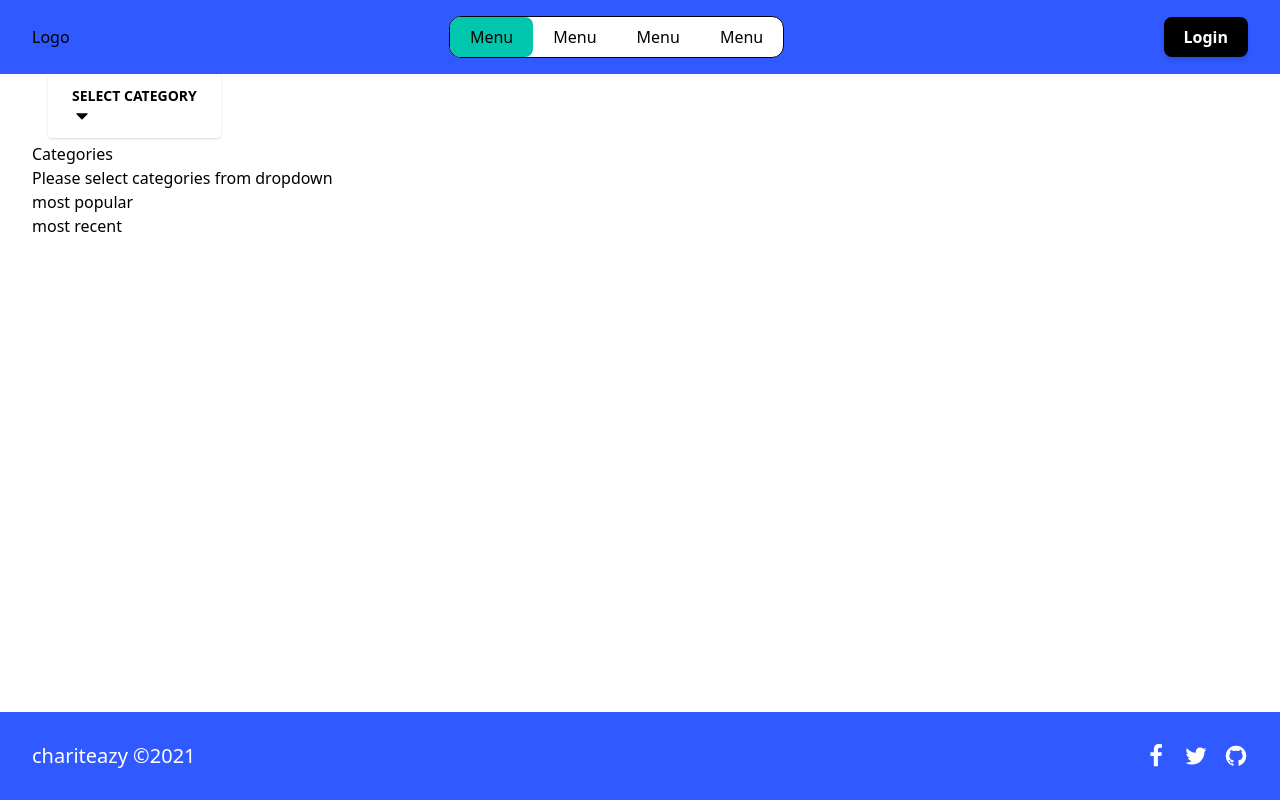
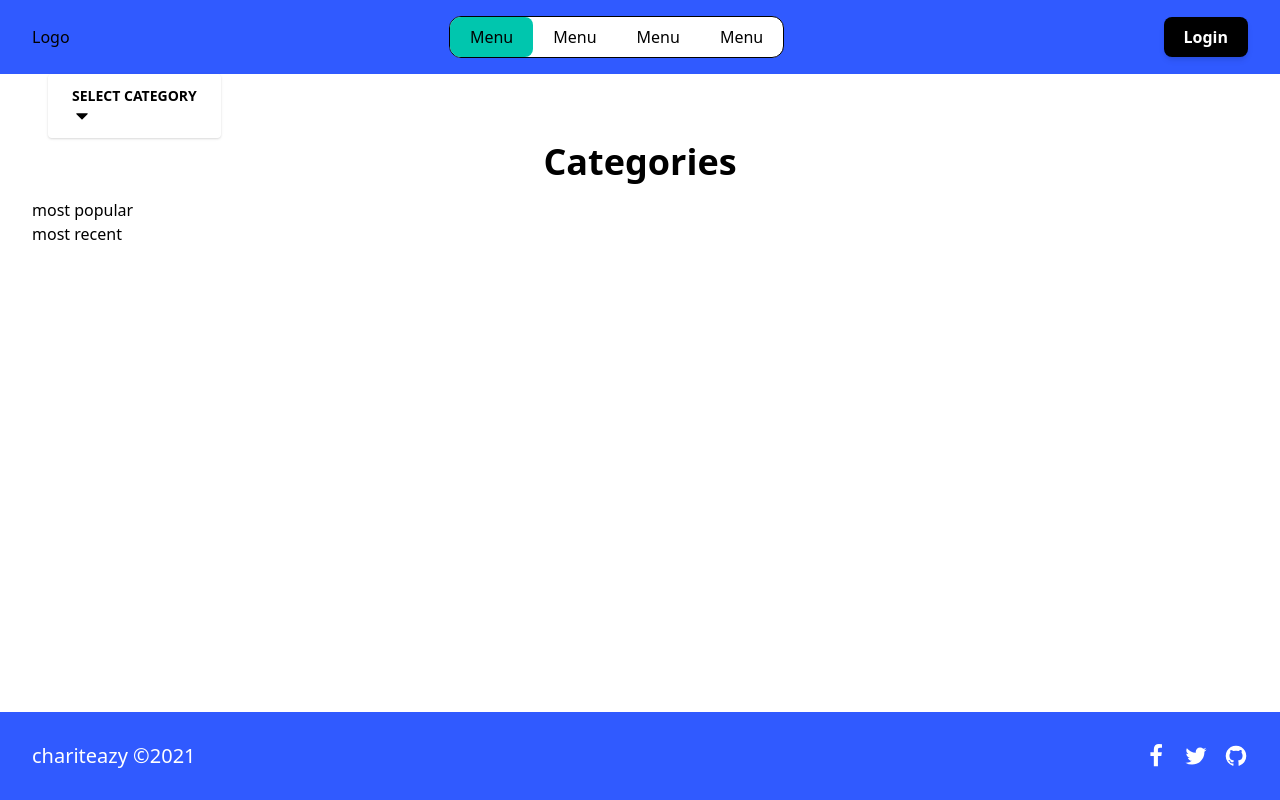
Before and after one commit to jrnesc/chariteazy, a React (Create React App) app in the folder frontend/: page /projects in a window 1280 px wide. Built offline with nearby package versions, Linux system fonts and the light colour scheme.

Commit message:
add styling to CategoryTitle

```diff
--- a/frontend/src/components/CategoryTitle.jsx
+++ b/frontend/src/components/CategoryTitle.jsx
@@ -1,12 +1,14 @@
-import React from 'react'
+import React from 'react';
 
-const CategoryTitle = ({categoryTitle, info}) => {
+const CategoryTitle = ({categoryTitle, categorySubtitle}) => {
     return (
         <div>
-            <h1>{categoryTitle}</h1>
-            <h4>{info}</h4>
+            <div className="text-center">
+                <h2 className="text-3xl font-extrabold text-black sm:text-4xl">{categoryTitle}</h2>
+                <p className="text-xl mt-4 text-gray-400">{categorySubtitle}</p>
+            </div>
         </div>
     )
 }
 
-export default CategoryTitle
+export default CategoryTitle;
```
